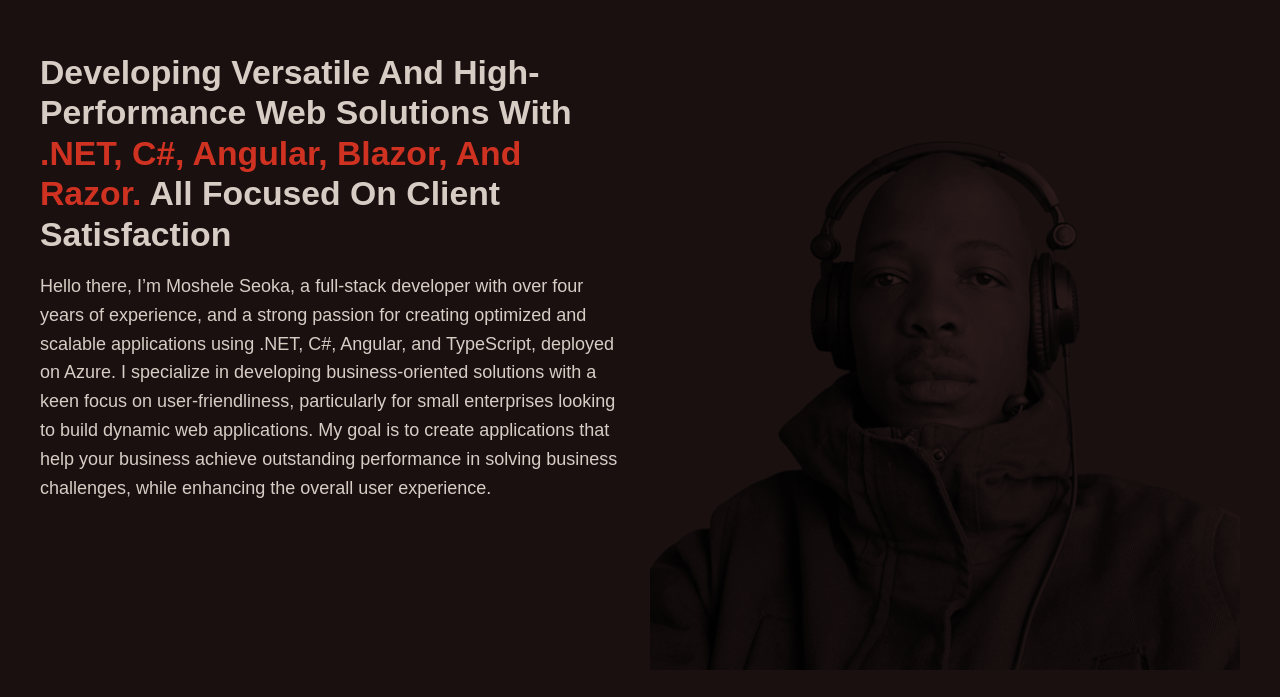
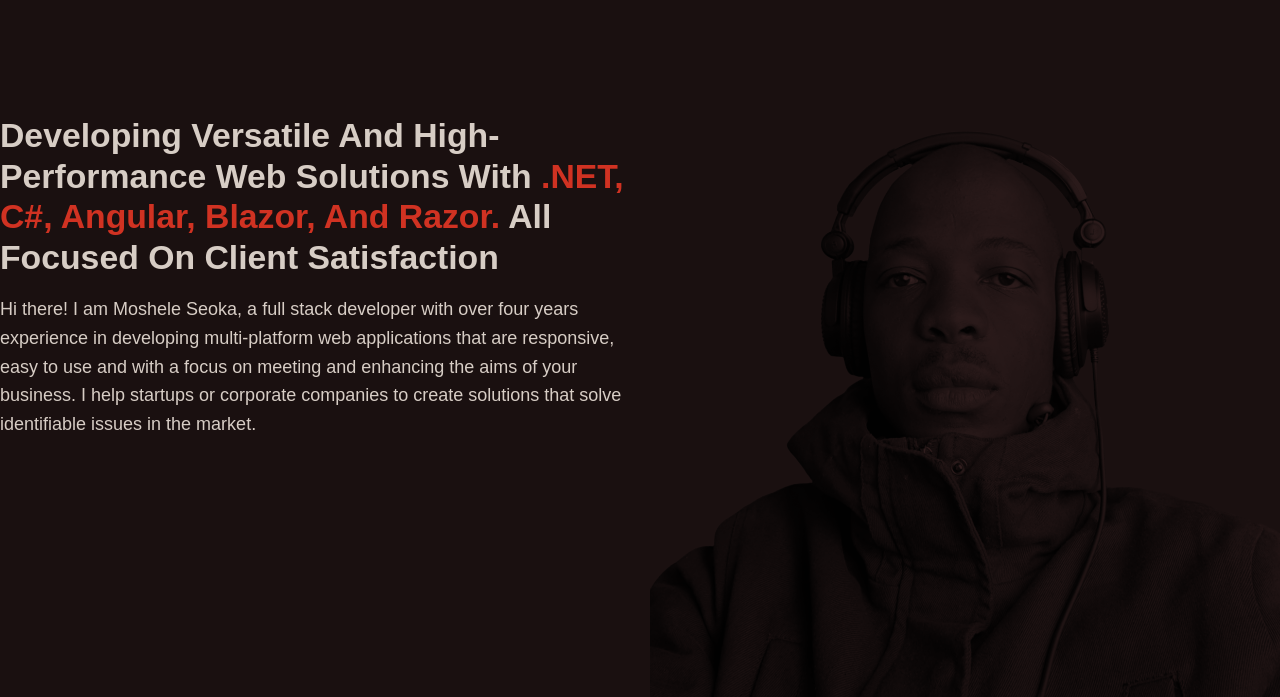
Before and after one commit to devseoka/MKS-Portfolio, an Angular app in the folder mks-portfolio-ui/: page / in a window 1280 px wide. Shown: the part 123-820 px from the top of the page. Built offline with nearby package versions, Linux system fonts and the light colour scheme; a web font is replaced by a local one.

Commit message:
Fix: Resolved Subtitle Copy

```diff
--- a/mks-portfolio-ui/src/app/components/header/header.component.html
+++ b/mks-portfolio-ui/src/app/components/header/header.component.html
@@ -2,12 +2,7 @@
     <article>
         <h1>Developing Versatile and High-Performance Web Solutions with <span>.NET, C#, Angular, Blazor, and Razor.</span> All
             Focused on Client Satisfaction</h1>
-        <h4>Hello there, I’m Moshele Seoka, a full-stack developer with over four years of experience, and  a strong passion for creating optimized and
-            scalable applications using .NET, C#, Angular, and TypeScript, deployed on Azure.
-            I specialize in developing business-oriented solutions with a keen focus on user-friendliness, particularly
-            for small enterprises looking to build dynamic web applications.
-            My goal is to create applications that help your business achieve outstanding performance in solving
-            business challenges, while enhancing the overall user experience.</h4>
+        <h4>Hi there! I am Moshele Seoka, a full stack developer with over four years experience in developing multi-platform web applications that are responsive, easy to use and with a focus on meeting and enhancing the aims of your business. I help startups or corporate companies to create solutions that solve identifiable issues in the market. </h4>
     </article>
     <img src="assets/images/about-image-min.png" alt="Moshele Seoka's Picture">
 </section>
--- a/mks-portfolio-ui/src/app/components/header/header.component.scss
+++ b/mks-portfolio-ui/src/app/components/header/header.component.scss
@@ -9,7 +9,6 @@ section {
 
     article {
         width: 100%;
-        margin: 0 32px;
 
         h1 {
             font-size: 1.875rem;
--- a/mks-portfolio-ui/src/styles.scss
+++ b/mks-portfolio-ui/src/styles.scss
@@ -11,7 +11,7 @@ body {
     align-items: center;
     width: 100%;
     height: 100vh;
-    max-width: 1200px;
+    max-width: 1360px;
     background-color: $mks-secondary-900;
     font-family: 'Host Grotesk', sans-serif;
     margin: 0 auto;
```
